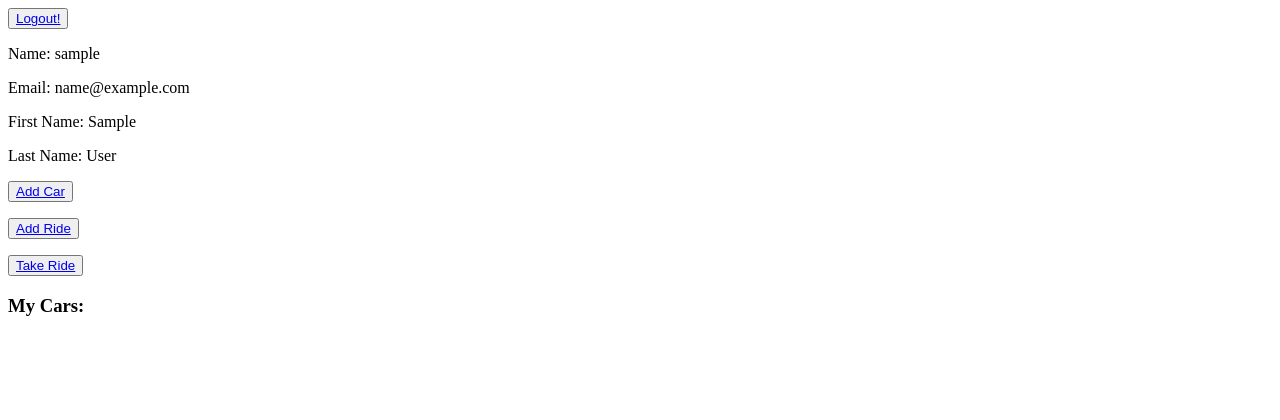
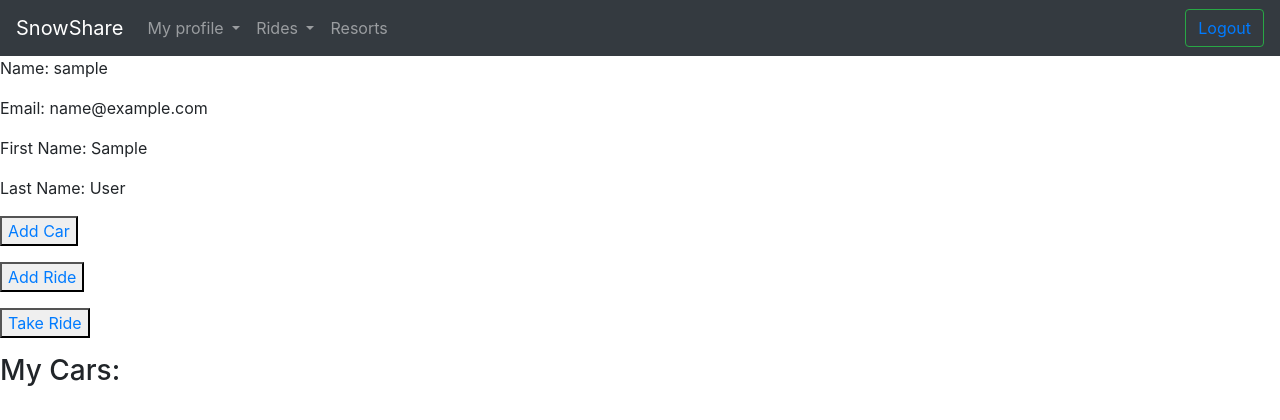
Before and after one commit to gyogy/SnowShare, a Django app: page /rides/ in a window 1280 px wide. Shown: the top 420 px of the page. Run offline with Django 3.2, Linux system fonts and the light colour scheme; the visitor is signed in with stand-in values (Sample User, id 1); data comes from the database, SQL or seed files in the repository; data that the repository does not hold is empty; some libraries are stand-ins or nearby versions.

Commit message:
added menu on index

```diff
--- a/SnowShare/SnowShare/settings.py
+++ b/SnowShare/SnowShare/settings.py
@@ -31,6 +31,7 @@ ALLOWED_HOSTS = []
 # Application definition
 
 INSTALLED_APPS = [
+    'bootstrap4',
     'rides.apps.RidesConfig',
     'django.contrib.admin',
     'django.contrib.auth',
--- a/SnowShare/rides/templates/accounts/index.html
+++ b/SnowShare/rides/templates/accounts/index.html
@@ -1,4 +1,47 @@
-<button type="button"><a href="{% url 'logout' %}">Logout!</a></button>
+<link rel="stylesheet" href="https://stackpath.bootstrapcdn.com/bootstrap/4.3.1/css/bootstrap.min.css" integrity="sha384-ggOyR0iXCbMQv3Xipma34MD+dH/1fQ784/j6cY/iJTQUOhcWr7x9JvoRxT2MZw1T" crossorigin="anonymous">
+<script src="https://code.jquery.com/jquery-3.3.1.slim.min.js" integrity="sha384-q8i/X+965DzO0rT7abK41JStQIAqVgRVzpbzo5smXKp4YfRvH+8abtTE1Pi6jizo" crossorigin="anonymous"></script>
+<script src="https://cdnjs.cloudflare.com/ajax/libs/popper.js/1.14.7/umd/popper.min.js" integrity="sha384-UO2eT0CpHqdSJQ6hJty5KVphtPhzWj9WO1clHTMGa3JDZwrnQq4sF86dIHNDz0W1" crossorigin="anonymous"></script>
+<script src="https://stackpath.bootstrapcdn.com/bootstrap/4.3.1/js/bootstrap.min.js" integrity="sha384-JjSmVgyd0p3pXB1rRibZUAYoIIy6OrQ6VrjIEaFf/nJGzIxFDsf4x0xIM+B07jRM" crossorigin="anonymous"></script>
+
+<nav class="navbar navbar-expand-lg navbar-dark bg-dark">
+  <a class="navbar-brand" href="#">SnowShare</a>
+  <button class="navbar-toggler" type="button" data-toggle="collapse" data-target="#navbarNavDropdown" aria-controls="navbarNavDropdown" aria-expanded="false" aria-label="Toggle navigation">
+    <span class="navbar-toggler-icon"></span>
+  </button>
+  <div class="collapse navbar-collapse" id="navbarNavDropdown">
+    <ul class="navbar-nav">
+
+      <li class="nav-item dropdown">
+        <a class="nav-link dropdown-toggle" href="#" id="navbarDropdownMenuLink" data-toggle="dropdown" aria-haspopup="true" aria-expanded="false">
+          My profile
+        </a>
+        <div class="dropdown-menu" aria-labelledby="navbarDropdownMenuLink">
+          <a class="dropdown-item" href="#">Add Ride</a>
+          <a class="dropdown-item" href="#">Add Car</a>
+          <a class="dropdown-item" href="#">Profile</a>
+        </div>
+      </li>
+
+      <li class="nav-item dropdown">
+        <a class="nav-link dropdown-toggle" href="#" id="navbarDropdownMenuLink" data-toggle="dropdown" aria-haspopup="true" aria-expanded="false">
+          Rides
+        </a>
+        <div class="dropdown-menu" aria-labelledby="navbarDropdownMenuLink">
+          <a class="dropdown-item" href="#">Rides</a>
+          <a class="dropdown-item" href="#">Rides In</a>
+          <a class="dropdown-item" href="#">Posted Rides</a>
+        </div>
+      </li>
+
+      <li class="nav-item">
+        <a class="nav-link" href="#">Resorts</a>
+      </li>
+
+    </ul>
+  </div>
+  <button class="btn btn-outline-success my-2 my-sm-0" type="submit" style="float: right; color: white;"><a href="{% url 'logout' %}">Logout</a></button>
+</nav>
+
 
 <p>Name: {{user.username}} </p>
 <p>Email: {{user.email}} </p>
```
